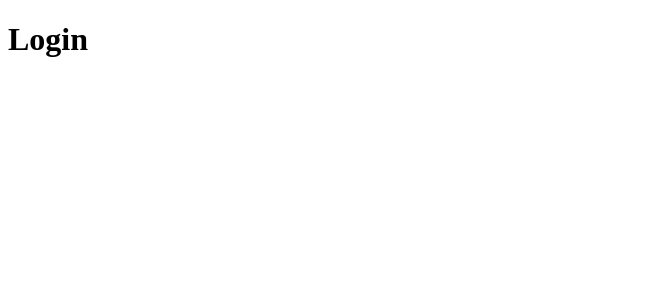
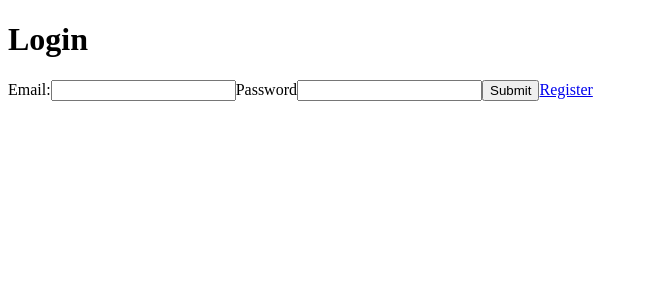
Before and after one commit to Roakz/mern-boilerplate-frontend, a React (Create React App) app: page /login in a window 1280 px wide. Shown: the top 300 px of the page, without its empty margins (0-648 px from the left). Built offline with nearby package versions, Linux system fonts and the light colour scheme.

Commit message:
login/register form component rendering to the register/login pages. A link is used with boolean login to determine wheather to switch to login or register page from the other.

```diff
--- /dev/null
+++ b/src/components/RegLogForm.js
@@ -0,0 +1,19 @@
+import React from 'react'
+import { Link } from 'react-router-dom'
+
+const RegLogForm = props => {
+	return (
+		<div>
+			<label>Email:</label>
+			<input />
+			<label>Password</label>
+			<input />
+			<button>Submit</button>
+			<Link to={`${props.link}`}>
+				{props.page === 'register' ? 'Login' : 'Register'}
+			</Link>
+		</div>
+	)
+}
+
+export default RegLogForm
--- a/src/pages/Login.js
+++ b/src/pages/Login.js
@@ -1,9 +1,11 @@
 import React from 'react'
+import RegLogForm from '../components/RegLogForm'
 
 const Login = () => {
     return (
      <>
         <h1>Login</h1>
+        <RegLogForm link={'/register'} page="login" />
     </>
     )
 }
--- a/src/pages/Register.js
+++ b/src/pages/Register.js
@@ -1,9 +1,11 @@
 import React from 'react'
+import RegLogForm from '../components/RegLogForm'
 
 const Register = () => {
 	return (
 		<>
 			<h1>Register</h1>
+			<RegLogForm link={'/login'} page="register"/>
 		</>
 	)
 }
```
